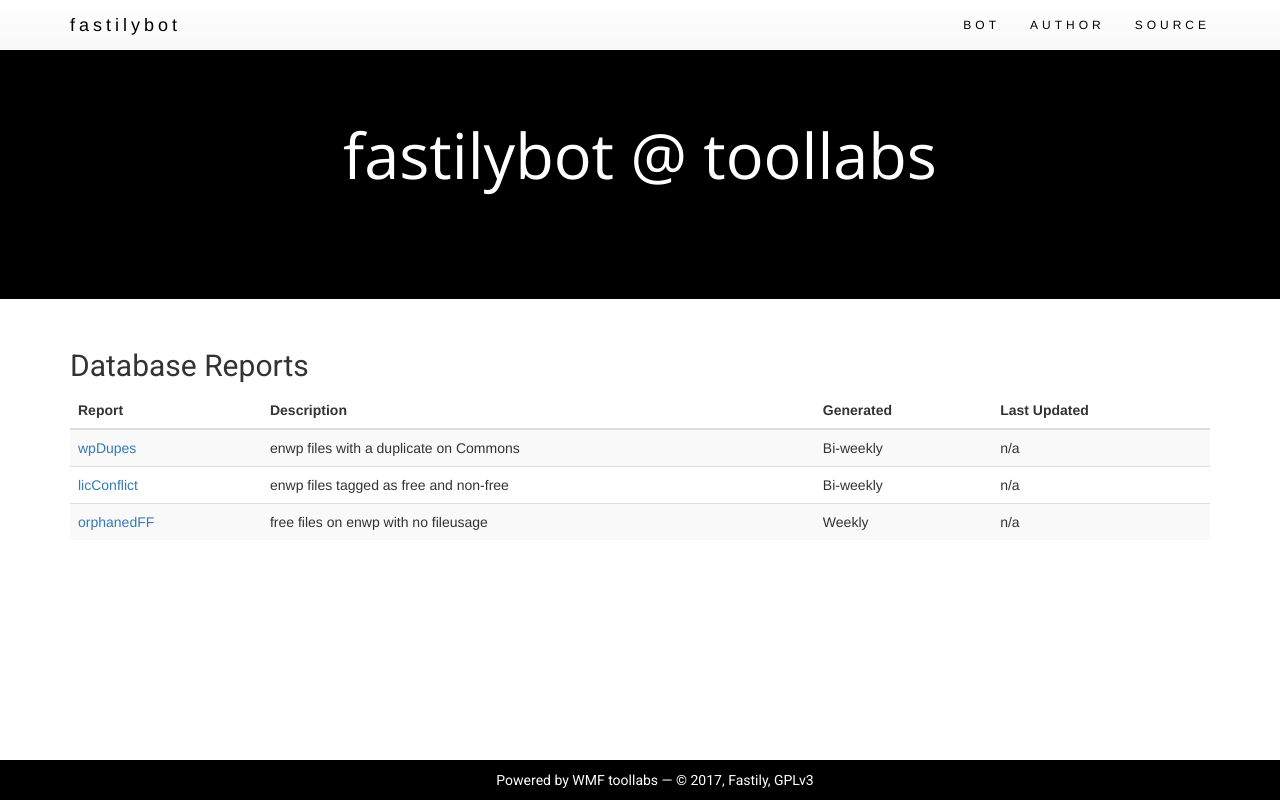
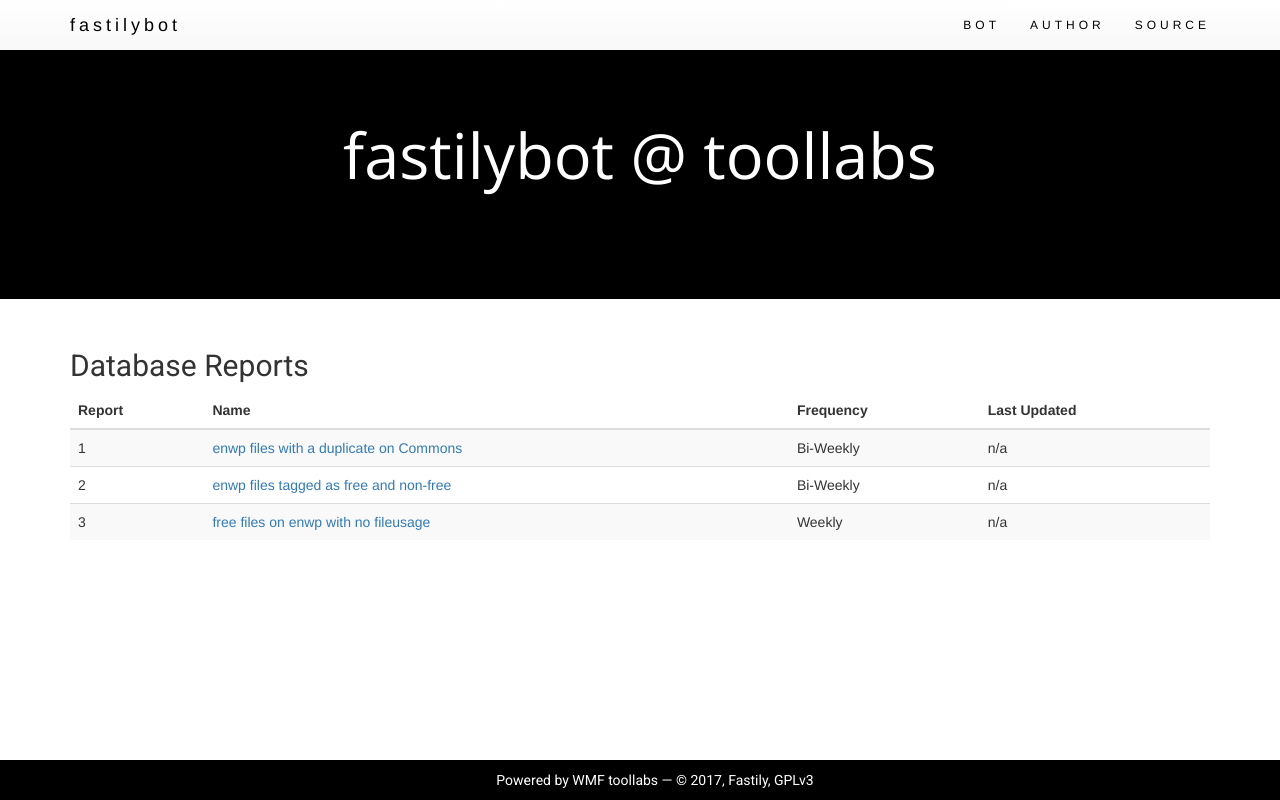
Before and after one commit to fastily/fastilybot-toolforge, a PHP site: page / in a window 1280 px wide. Run offline with PHP 8.4, Linux system fonts and the light colour scheme; some libraries are stand-ins or nearby versions.

Commit message:
Made naming scheme machine friendly
Also included:
* Use function to generate table rows

```diff
--- a/fastilybot/crontab.txt
+++ b/fastilybot/crontab.txt
@@ -1,4 +1,5 @@
 PATH=/usr/local/sbin:/usr/local/bin:/sbin:/bin:/usr/sbin:/usr/bin
 
-00 1 * * 1,3,5 jsub -l release=trusty -quiet -j y -o fFoWp.txt bash scripts/findFilesOnWPandCOM.sh
-00 12 * * 0,4 jsub -l release=trusty -quiet -j y -o fuNfu.txt bash scripts/freeAndNonFreeFiles.sh
+00 1 * * 1,3,5 jsub -l release=trusty -quiet -j y -o r1.txt bash scripts/report1.sh
+00 12 * * 0,4 jsub -l release=trusty -quiet -j y -o r2.txt bash scripts/report2.sh
+00 18 * * 2 jsub -l release=trusty -quiet -j y -o r3.txt bash scripts/report3.sh
--- a/fastilybot/public_html/fxns.php
+++ b/fastilybot/public_html/fxns.php
@@ -2,13 +2,32 @@
 
 	date_default_timezone_set("UTC");
 
-    function resolveDate($name)
+    /**
+     * Generates a table row for each database report
+     */
+    function generateRow($id, $name, $updateFreq)
     {
-    	$f = "reports/" . $name . ".txt";
+        echo "<tr>";
 
-    	if (file_exists($f))
-    		echo date("H:i, d F Y (T)", filectime($f));
-    	else
-    		echo "n/a";
+        $f = "reports/report" . $id . ".txt";
+
+        echo tdWrap($id);
+        echo tdWrap(sprintf("<a href=\"%s\">%s</a>", $f, $name));
+        echo tdWrap($updateFreq);
+
+        if (file_exists($f))
+            echo tdWrap(date("H:i, d F Y (T)", filectime($f)));
+        else
+            echo tdWrap("n/a");
+
+        echo "</tr>";
+    }
+
+    /**
+     * Wraps a string in td tags.
+     */
+    function tdWrap($s)
+    {
+        return sprintf("<td>%s</td>", $s);
     }
 ?>
--- a/fastilybot/public_html/index.php
+++ b/fastilybot/public_html/index.php
@@ -48,30 +48,17 @@
 			<thead>
 				<tr>
 					<th>Report</th>
-					<th>Description</th>
-					<th>Generated</th>
+					<th>Name</th>
+					<th>Frequency</th>
 					<th>Last Updated</th>
 				</tr>
 			</thead>
 			<tbody>
-				<tr>
-					<td><a href="reports/wpDupes.txt">wpDupes</a></td>
-					<td>enwp files with a duplicate on Commons</td>
-					<td>Bi-weekly</td>
-					<td><?php resolveDate("wpDupes"); ?></td>
-				</tr>
-				<tr>
-					<td><a href="reports/licConflict.txt">licConflict</a></td>
-					<td>enwp files tagged as free and non-free</td>
-					<td>Bi-weekly</td>
-					<td><?php resolveDate("licConflict"); ?></td>
-				</tr>
-				<tr>
-					<td><a href="reports/orphanedFF.txt">orphanedFF</a></td>
-					<td>free files on enwp with no fileusage</td>
-					<td>Weekly</td>
-					<td><?php resolveDate("orphanedFF"); ?></td>
-				</tr>
+				<?php
+					generateRow(1, "enwp files with a duplicate on Commons", "Bi-Weekly");
+					generateRow(2, "enwp files tagged as free and non-free", "Bi-Weekly");
+					generateRow(3, "free files on enwp with no fileusage", "Weekly");
+				?>
 			</tbody>
 		</table>
 	</div>
```
Also changed, not shown: fastilybot/scripts/report1.sql (renamed from fastilybot/scripts/findFilesOnWPandCOM.sql), fastilybot/scripts/report2.sql (renamed from fastilybot/scripts/freeAndNonFreeFiles.sql), fastilybot/scripts/report3.sql (renamed from fastilybot/scripts/orphanedFreeFiles.sql), 6 other files.
